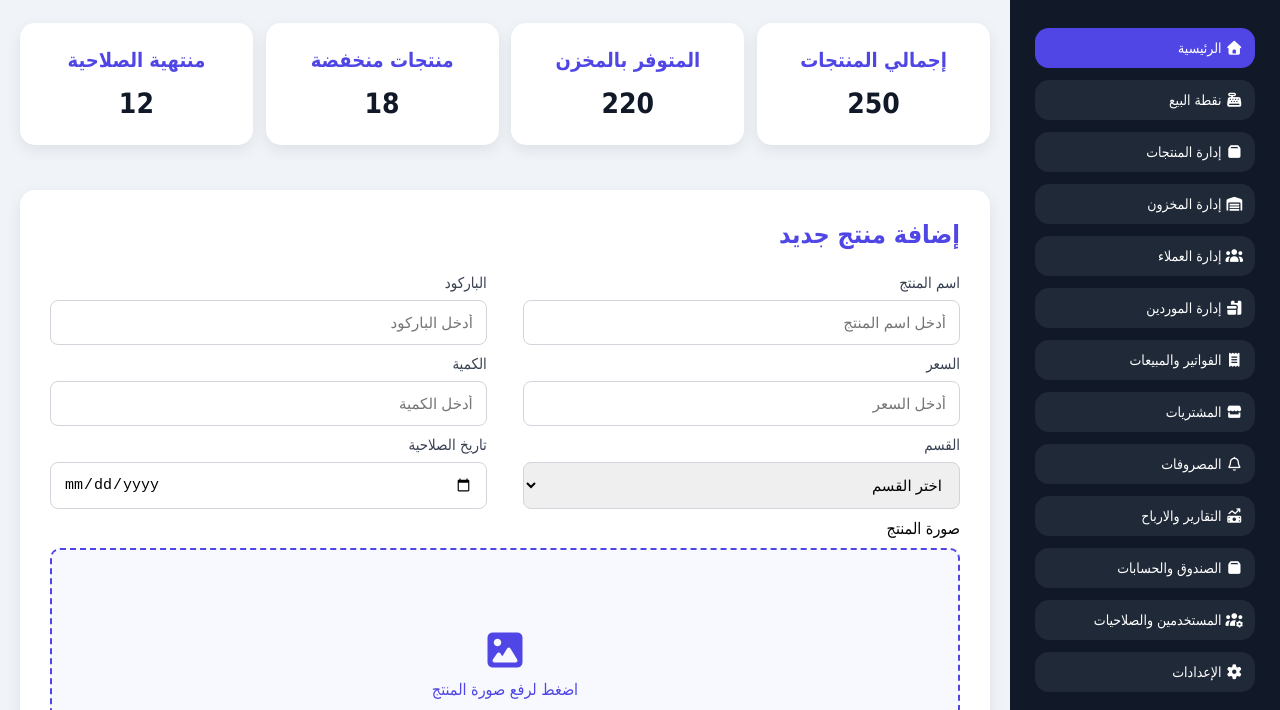
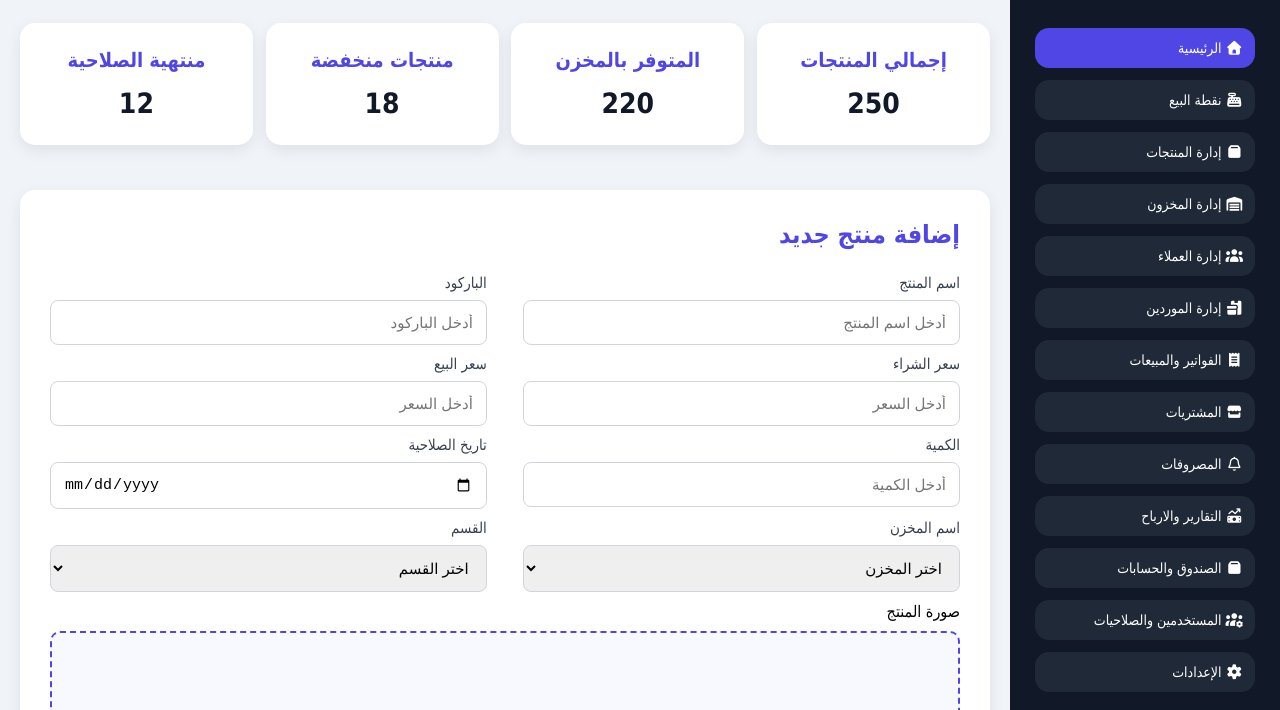
Before and after one commit to abdullahmohamed519885/Super-Market, a plain HTML site: page html/product-management.html in a window 1280 px wide. Shown: the part 87-797 px from the top of the page. Drawn offline with Linux system fonts and the light colour scheme.

Commit message:
Add files via upload

```diff
--- a/html/product-management.html
+++ b/html/product-management.html
@@ -62,7 +62,17 @@
                   />
                 </div>
                 <div class="input-group">
-                  <label for="pro-price">السعر</label>
+                  <label for="pro-price">سعر الشراء</label>
+                  <input
+                    type="number"
+                    id="pro-price"
+                    placeholder="أدخل السعر"
+                    max="1000"
+                    min="1"
+                  />
+                </div>
+                <div class="input-group">
+                  <label for="pro-price">سعر البيع</label>
                   <input
                     type="number"
                     id="pro-price"
@@ -82,6 +92,26 @@
                   />
                 </div>
                 <div class="input-group">
+                  <label for="pro-expire-date">تاريخ الصلاحية</label>
+                  <input
+                    type="date"
+                    id="pro-expire-date"
+                    placeholder="mm/dd/yyyy"
+                  />
+                </div>
+                <div class="input-group">
+                  <label for="pro-department">اسم المخزن</label>
+                  <select name="pro-department" id="pro-department">
+                    <option value="pro-department" hidden selected>
+                      اختر المخزن
+                    </option>
+                    <option value="pro-department">المخزن الرئيسي</option>
+                    <option value="pro-department">مخزن مسطرد</option>
+                    <option value="pro-department">مخزن اكتوبر</option>
+                    <option value="pro-department">مخزن القاهرة</option>
+                  </select>
+                </div>
+                <div class="input-group">
                   <label for="pro-department">القسم</label>
                   <select name="pro-department" id="pro-department">
                     <option value="pro-department" hidden selected>
@@ -92,14 +122,6 @@
                     <option value="pro-department">منظفات</option>
                     <option value="pro-department">حلويات</option>
                   </select>
-                </div>
-                <div class="input-group">
-                  <label for="pro-expire-date">تاريخ الصلاحية</label>
-                  <input
-                    type="date"
-                    id="pro-expire-date"
-                    placeholder="mm/dd/yyyy"
-                  />
                 </div>
                 <div class=" form-image">
                   <label for="form-image" class="form-image">صورة المنتج</label>
```
